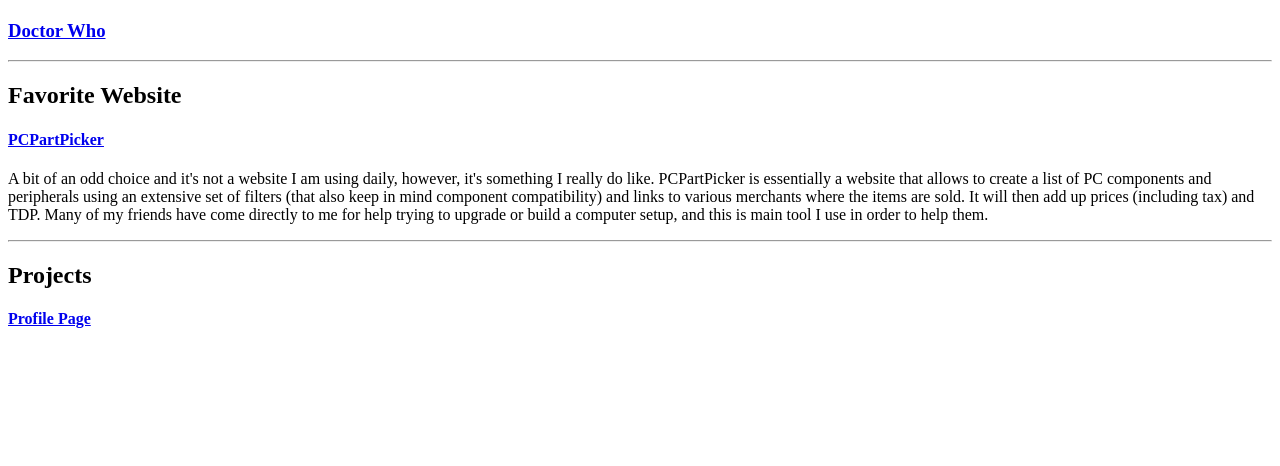
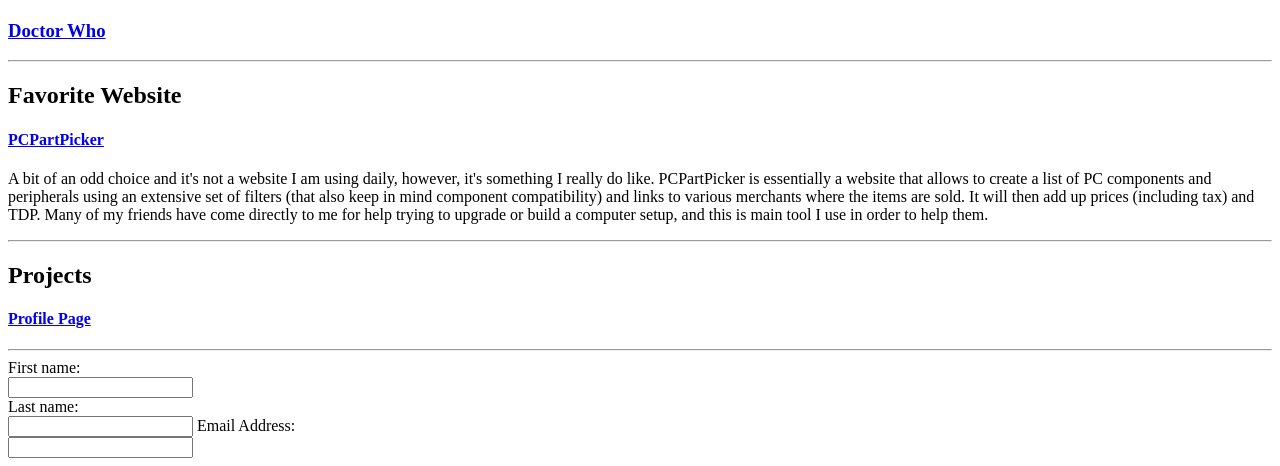
Before and after one commit to adonitakos/CUS-1172---Module-1, a plain HTML site: page index.html in a window 1280 px wide. Shown: the part 1862-2328 px from the top of the page. Before the commit the page ends 2211 px from the top, so only its background shows below. Drawn offline with Linux system fonts and the light colour scheme.

Commit message:
Update index.html

```diff
--- a/index.html
+++ b/index.html
@@ -130,6 +130,17 @@
             <h4><a href = "https://github.com/adonitakos/CUS-1172-Module-1">Profile Page</a></h4>
         </div>
     </section>
+    <hr>
+        <section id = "Form">
+            <form>
+                <label for="first_name">First name:</label><br>
+                <input type="text" id="first_name" name="first_name"><br>
+                <label for="last_name">Last name:</label><br>
+                <input type="text" id="last_name" name="last_name">
+                <label for="email">Email Address:</label><br>
+                <input type="text" id="email" name="email">
+            </form>
+        </section>
 
 
 
```
